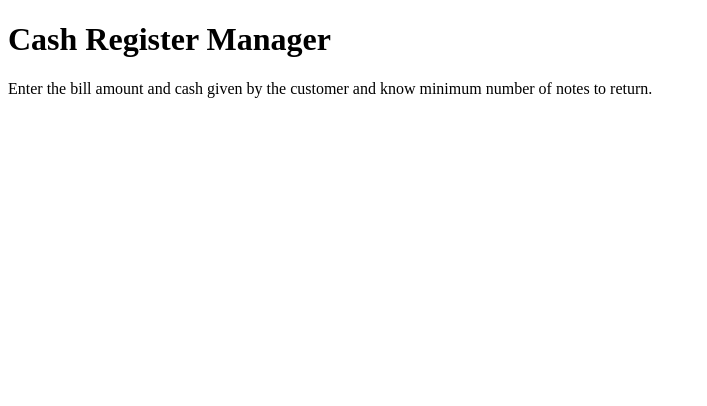
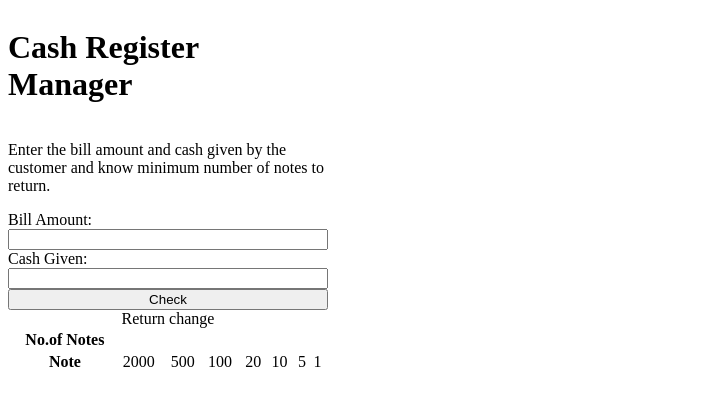
Before and after one commit to Kunalpathak2004/Cash-register-with-JS, a plain HTML site: page index.html in a window 1280 px wide. Shown: the whole page, without its empty margins (0-707 px from the left). Drawn offline with Linux system fonts and the light colour scheme.

Commit message:
feat-html changes

```diff
--- a/index.html
+++ b/index.html
@@ -1,5 +1,6 @@
 <!DOCTYPE html>
 <html lang="en">
+
 <head>
     <meta charset="UTF-8">
     <meta http-equiv="X-UA-Compatible" content="IE=edge">
@@ -7,15 +8,40 @@
     <link rel="stylesheet" href="style.css">
     <title>Cash Register</title>
 </head>
+
 <body>
     <div class="container">
-   <h1 class="heading">Cash Register Manager</h1>
-   <p class="description">
-    Enter the bill amount and cash given by the customer and know minimum number of notes to return.
-   </p>
-
+        <h1 class="heading">Cash Register Manager</h1>
+        <p class="description">
+            Enter the bill amount and cash given by the customer and know minimum number of notes to return.
+        </p>
+        <label for="bill-amount">Bill Amount:</label>
+        <input id="bill-amount" type="text">
+        <label for="cash-given">Cash Given:</label>
+        <input id="cash-given" type="text">
+        <button class="check-button">Check</button>
+        <table class="checking-table">
+            <caption>
+                Return change
+            </caption>
+            <tr>
+                <th>No.of Notes </th>
+                <td></td>
+            </tr>
+            <tr>
+                <th>Note</th>
+                <td>2000</td>
+                <td>500</td>
+                <td>100</td>
+                <td>20</td>
+                <td>10</td>
+                <td>5</td>
+                <td>1</td>
+            </tr>
+        </table>
     </div>
 </body>
 
 <script src="./app.js"></script>
+
 </html>
--- a/style.css
+++ b/style.css
@@ -0,0 +1,5 @@
+.container{
+    display: flex;
+    flex-direction: column;
+    width: 20rem;
+}
```
